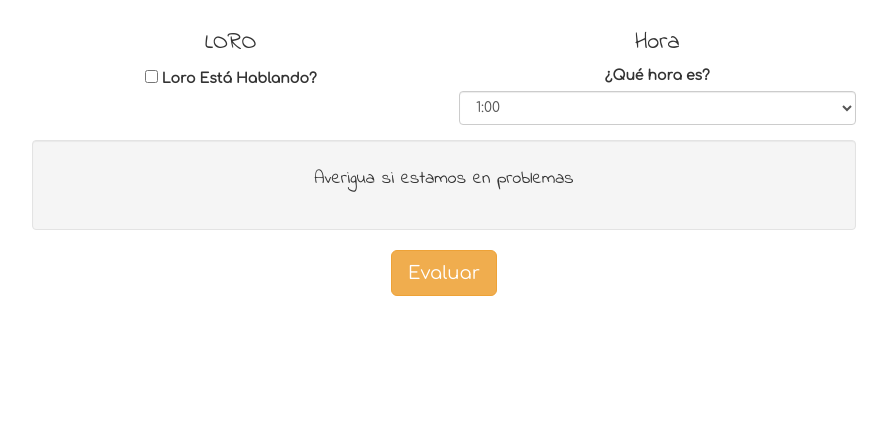
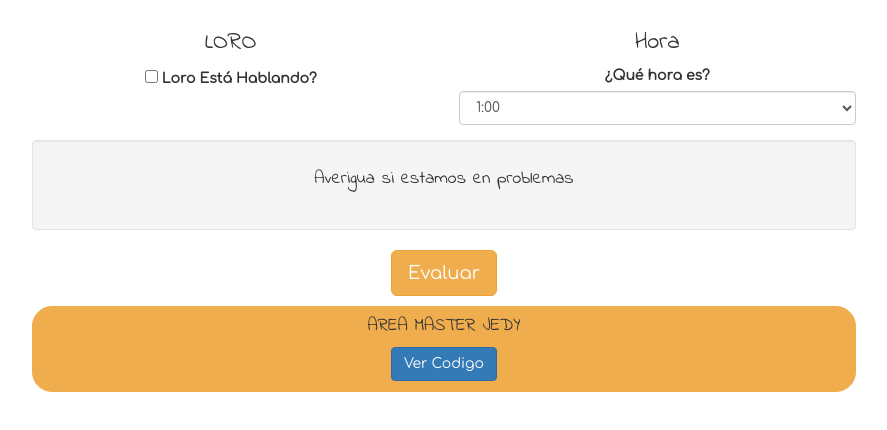
Before and after one commit to dazelcolab2016/Ejercicio-9, a plain HTML site: page index.html in a window 1280 px wide. Shown: the part 106-536 px from the top of the page, without its empty margins (196-1083 px from the left). Drawn offline with nearby package versions, Linux system fonts and the light colour scheme.

Commit message:
area jedi master

```diff
--- a/index.html
+++ b/index.html
@@ -62,6 +62,23 @@
 			<h1 id="salida"></h1>
 		</div>
 		<p><button onclick="evaluar()" class="btn-warning btn-lg btn">Evaluar</button></p>
+
+
+
+			<center>
+        <div class="fondo">
+                <h4>AREA MASTER JEDY</h4>
+
+            <div>
+            <a href="https://github.com/dazelcolab2016/Ejercicio-9"><p><button class="btn btn-primary">Ver Codigo</button></p>
+            </a>
+            </div>
+
+        </div>
+    </center>
 	</div>
+
+
+
 </body>
 </html>
--- a/main.css
+++ b/main.css
@@ -13,3 +13,8 @@ h1{
 	width: 100% auto;
 
 }
+.fondo{
+    background: #f0ad4e;
+    border: 1px solid #f0ad4e;
+    border-radius: 20px;
+}
```
